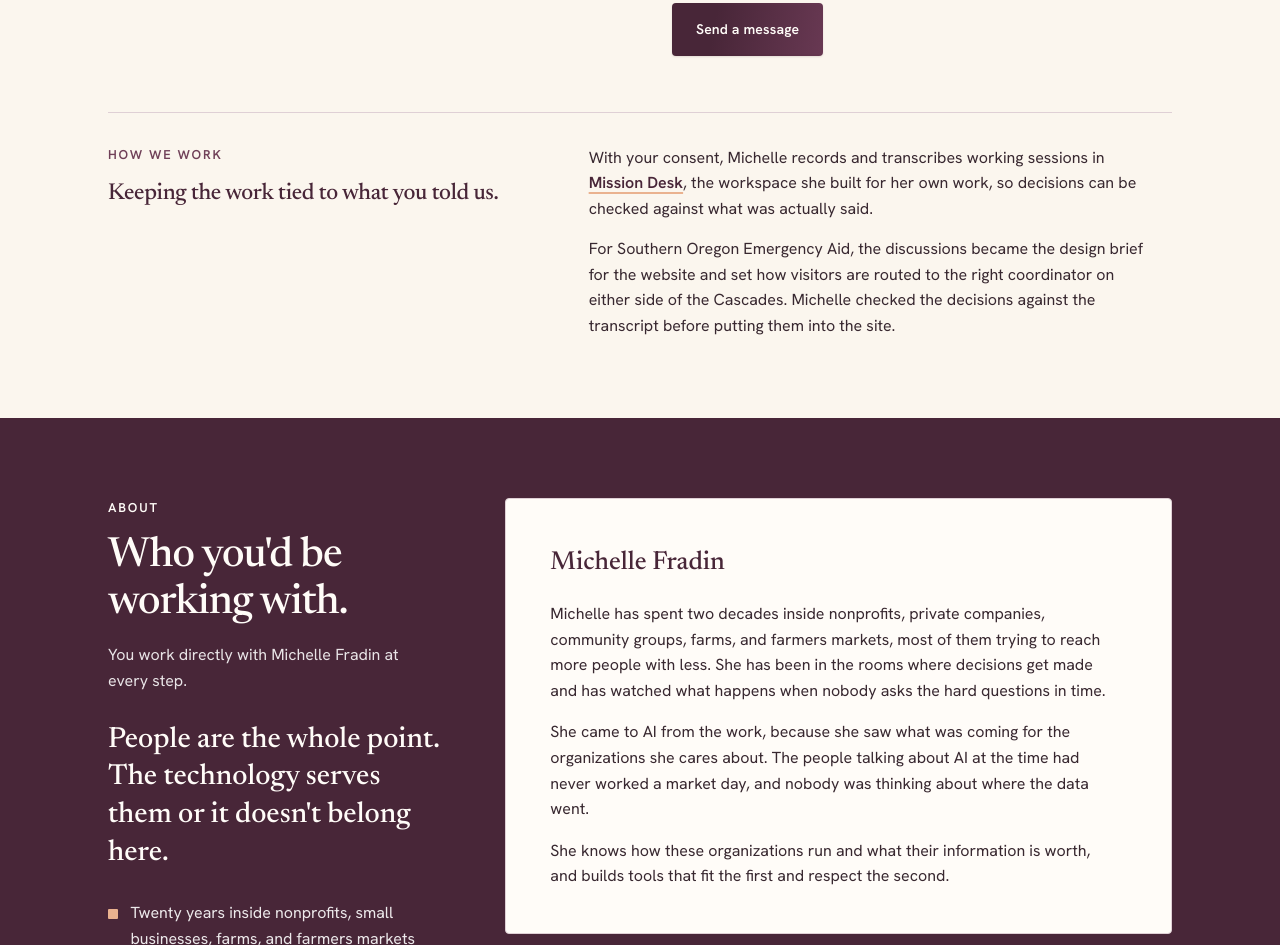
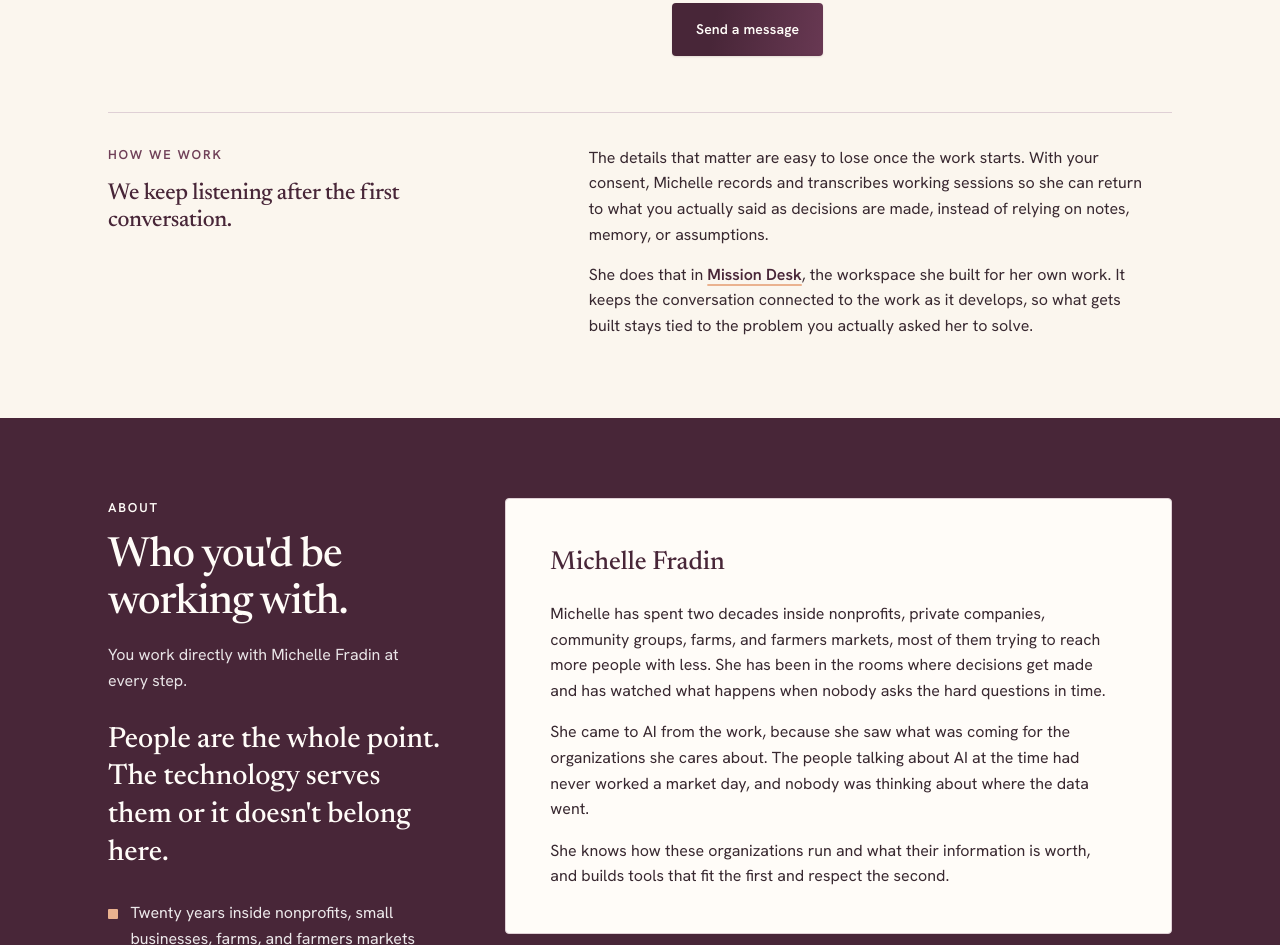
Before and after one commit to ivtownsendmichelle-source/missionfirst-site, a plain HTML site: page index.html in a window 1280 px wide. Shown: the part 4181-5126 px from the top of the page. Drawn offline with Linux system fonts and the light colour scheme.

Commit message:
How we work: new copy, drop the Southern Oregon Emergency Aid example
Co-Authored-By: Claude Opus 5.5 (1M context) <noreply@anthropic.com>

```diff
--- a/index.html
+++ b/index.html
@@ -201,11 +201,11 @@
         <aside class="work-method" id="method" aria-labelledby="method-heading">
           <div>
             <span class="eyebrow">How we work</span>
-            <h3 id="method-heading">Keeping the work tied to what you told us.</h3>
+            <h3 id="method-heading">We keep listening after the first conversation.</h3>
           </div>
           <div>
-            <p>With your consent, Michelle records and transcribes working sessions in <a href="/mission-desk/">Mission Desk</a>, the workspace she built for her own work, so decisions can be checked against what was actually said.</p>
-            <p>For Southern Oregon Emergency Aid, the discussions became the design brief for the website and set how visitors are routed to the right coordinator on either side of the Cascades. Michelle checked the decisions against the transcript before putting them into the site.</p>
+            <p>The details that matter are easy to lose once the work starts. With your consent, Michelle records and transcribes working sessions so she can return to what you actually said as decisions are made, instead of relying on notes, memory, or assumptions.</p>
+            <p>She does that in <a href="/mission-desk/">Mission Desk</a>, the workspace she built for her own work. It keeps the conversation connected to the work as it develops, so what gets built stays tied to the problem you actually asked her to solve.</p>
           </div>
         </aside>
       </div>
```
